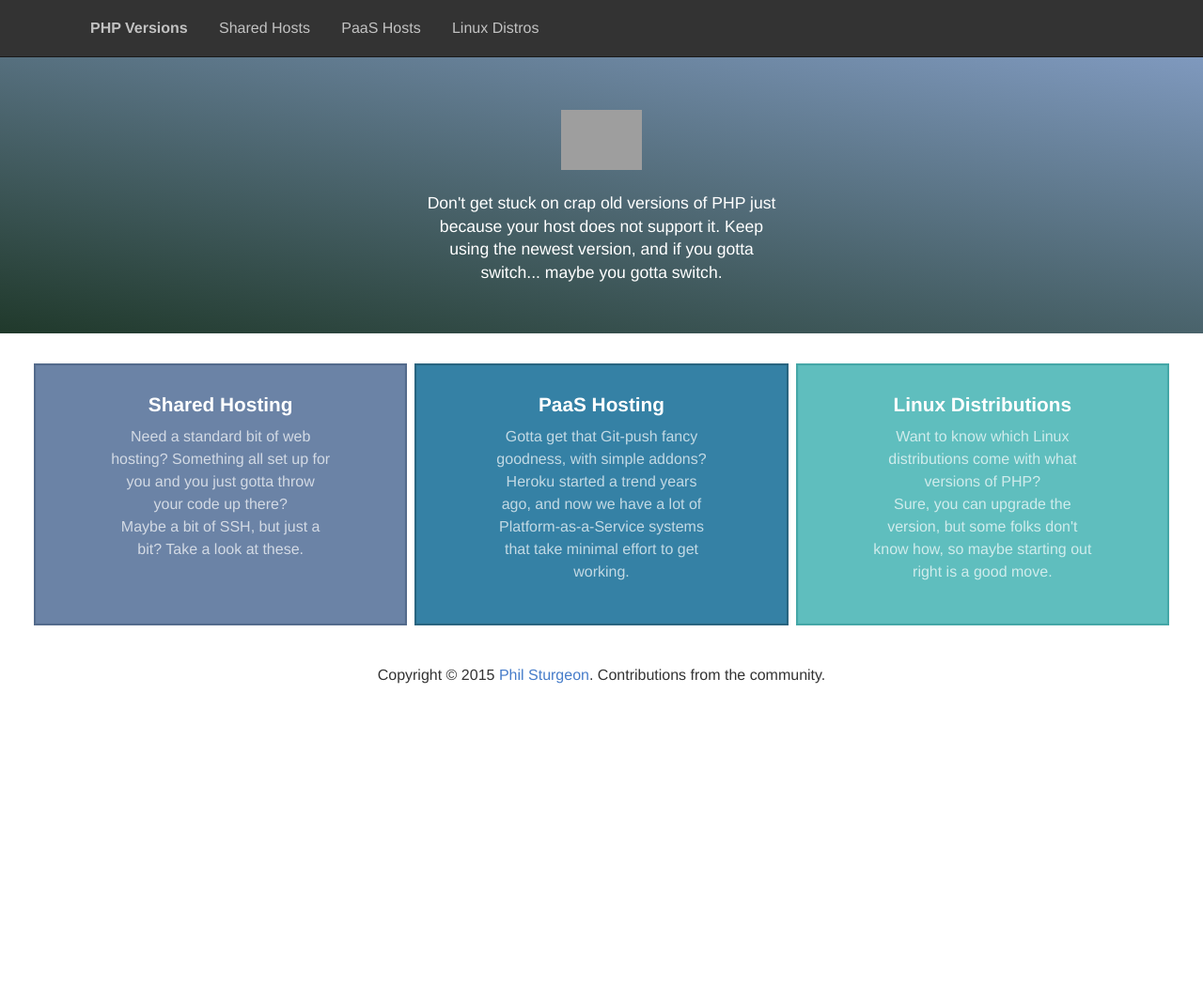
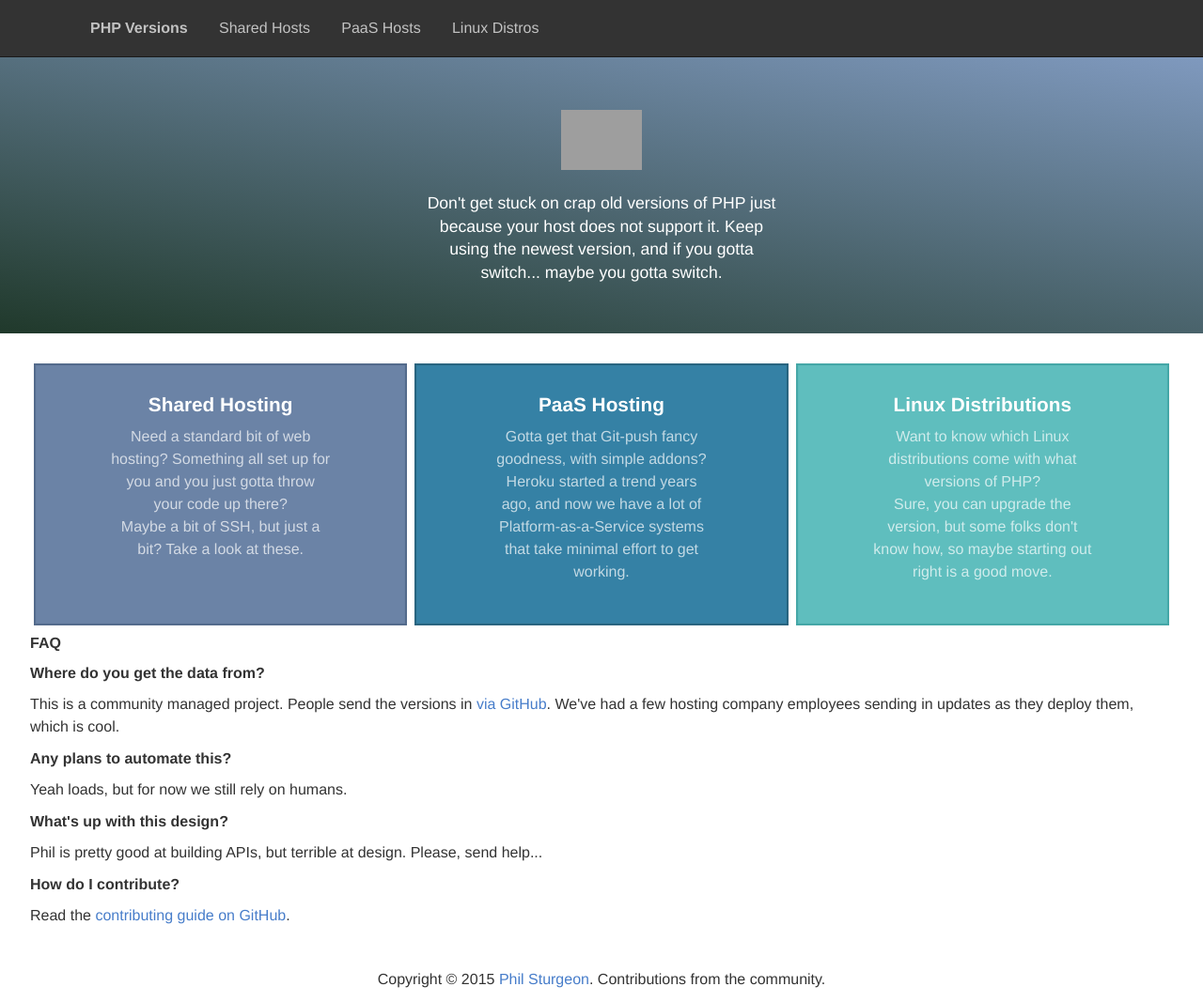
Before and after one commit to phpversions/phpversions.info, a Jekyll site: the page built from index.html, in a window 1280 px wide. Shown: the whole page at 94% size. Built offline with Jekyll 4.4.1, drawn with Linux system fonts in a browser that asks for light colours; nearby versions of some CDN libraries; before the commit the page ends 900 px from its top, so only the background shows below that; grey boxes are pictures that could not be loaded.

Commit message:
Added explanation of data source

```diff
--- a/index.html
+++ b/index.html
@@ -19,5 +19,22 @@ layout: index
     <p>Want to know which Linux distributions come with what versions of PHP?</p>
     <p>Sure, you can upgrade the version, but some folks don't know how, so maybe starting out right is a good move.</p>
   </a>
+</div>
 
-</div>
+<h2>FAQ</h2>
+
+<h3>Where do you get the data from?</h3>
+
+<p>This is a community managed project. People send the versions in <a href="https://github.com/philsturgeon/phpversions.info/tree/gh-pages/_data">via GitHub</a>. We've had a few hosting company employees sending in updates as they deploy them, which is cool.</p>
+
+<h3>Any plans to automate this?</h3>
+
+<p>Yeah loads, but for now we still rely on humans.</p>
+
+<h3>What's up with this design?</h3>
+
+<p>Phil is pretty good at building APIs, but terrible at design. Please, send help...</p>
+
+<h3>How do I contribute?</h3>
+
+<p>Read the <a href="https://github.com/philsturgeon/phpversions.info/blob/gh-pages/CONTRIBUTING.md">contributing guide on GitHub</a>.</p>
```
